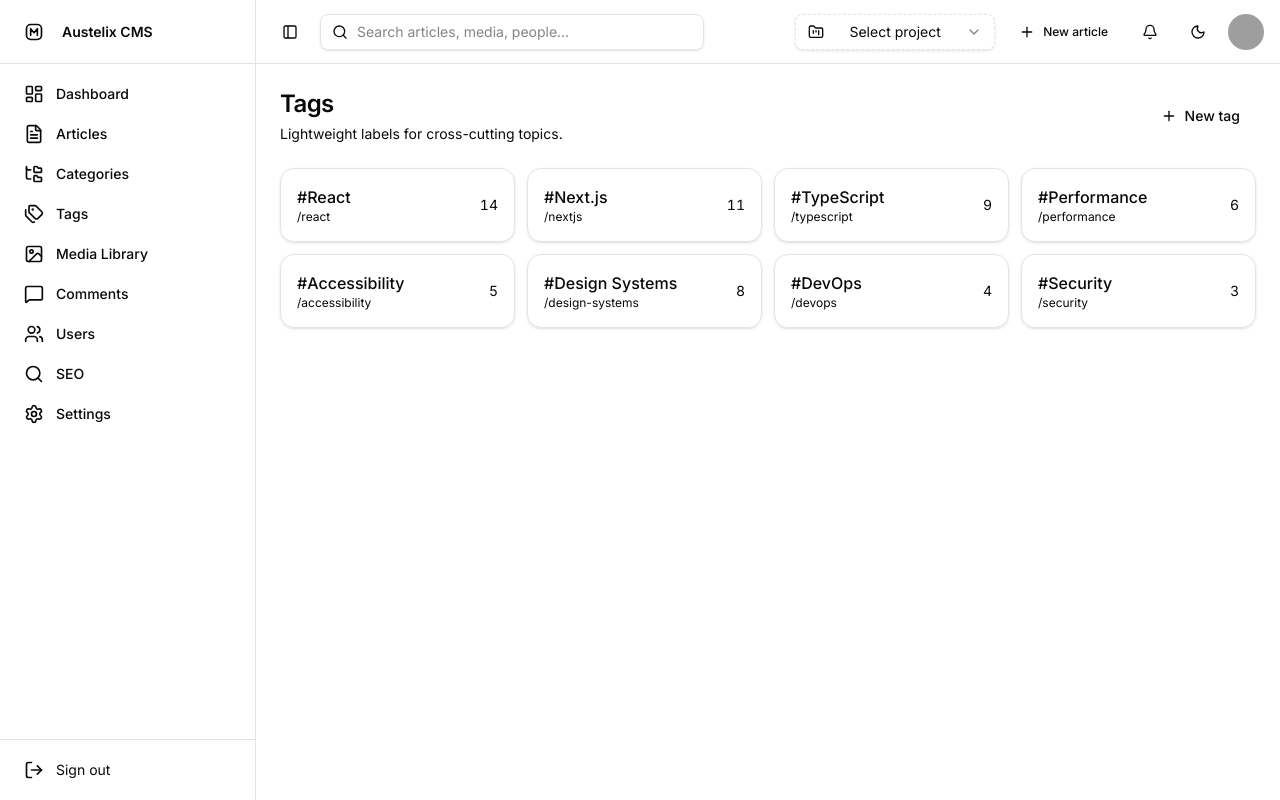
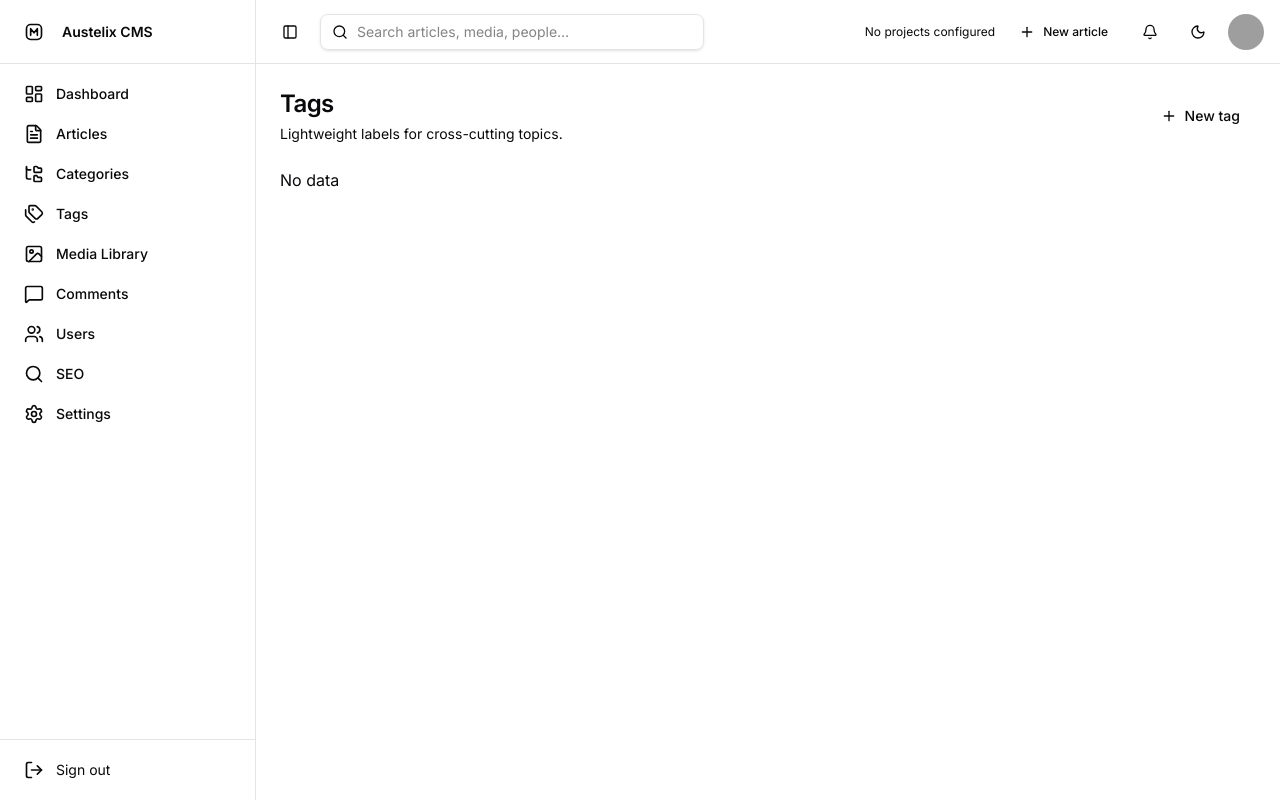
Before and after one commit to ayush-kashyap/austelix-front, a Next.js app: page /cms/tags in a window 1280 px wide. Built offline with nearby package versions, Linux system fonts and the light colour scheme; grey boxes are pictures that could not be loaded.

Commit message:
fixed hard data

```diff
--- a/src/app/cms/(dashboard)/tags/page.jsx
+++ b/src/app/cms/(dashboard)/tags/page.jsx
@@ -6,19 +6,9 @@ import { PageHeader } from "@/components/shared/page-header";
 import { Button } from "@/components/ui/button";
 import { Card, CardContent } from "@/components/ui/card";
 
-const INITIAL_TAGS = [
-  { id: "t1", name: "React", slug: "react", articleCount: 14 },
-  { id: "t2", name: "Next.js", slug: "nextjs", articleCount: 11 },
-  { id: "t3", name: "TypeScript", slug: "typescript", articleCount: 9 },
-  { id: "t4", name: "Performance", slug: "performance", articleCount: 6 },
-  { id: "t5", name: "Accessibility", slug: "accessibility", articleCount: 5 },
-  { id: "t6", name: "Design Systems", slug: "design-systems", articleCount: 8 },
-  { id: "t7", name: "DevOps", slug: "devops", articleCount: 4 },
-  { id: "t8", name: "Security", slug: "security", articleCount: 3 },
-];
 
 export default function TagsPage() {
-  const [tags] = useState(INITIAL_TAGS);
+  const [tags,setTags] = useState([]);
 
   return (
     <>
@@ -27,7 +17,7 @@ export default function TagsPage() {
       </PageHeader>
 
       <div className="grid grid-cols-2 gap-3 sm:grid-cols-3 lg:grid-cols-4">
-        {tags.map((t) => (
+        {tags.length===0?<div>No data</div>:tags.map((t) => (
           <Card key={t.id}>
             <CardContent className="flex items-center justify-between p-4">
               <div>
--- a/src/components/layout/project-switcher.jsx
+++ b/src/components/layout/project-switcher.jsx
@@ -29,13 +29,13 @@ export function ProjectSwitcher({ className }) {
     writeStoredProjectId(projectId);
   }
 
-  // if (CMS_PROJECTS.length === 0) {
-  //   return (
-  //     <p className={cn("text-xs text-muted-foreground", className)}>
-  //       No projects configured
-  //     </p>
-  //   );
-  // }
+  if (projectList.length === 0) {
+    return (
+      <p className={cn("text-xs text-muted-foreground", className)}>
+        No projects configured
+      </p>
+    );
+  }
 
   return (
     <div className={cn("flex flex-col gap-1", className)}>
```
